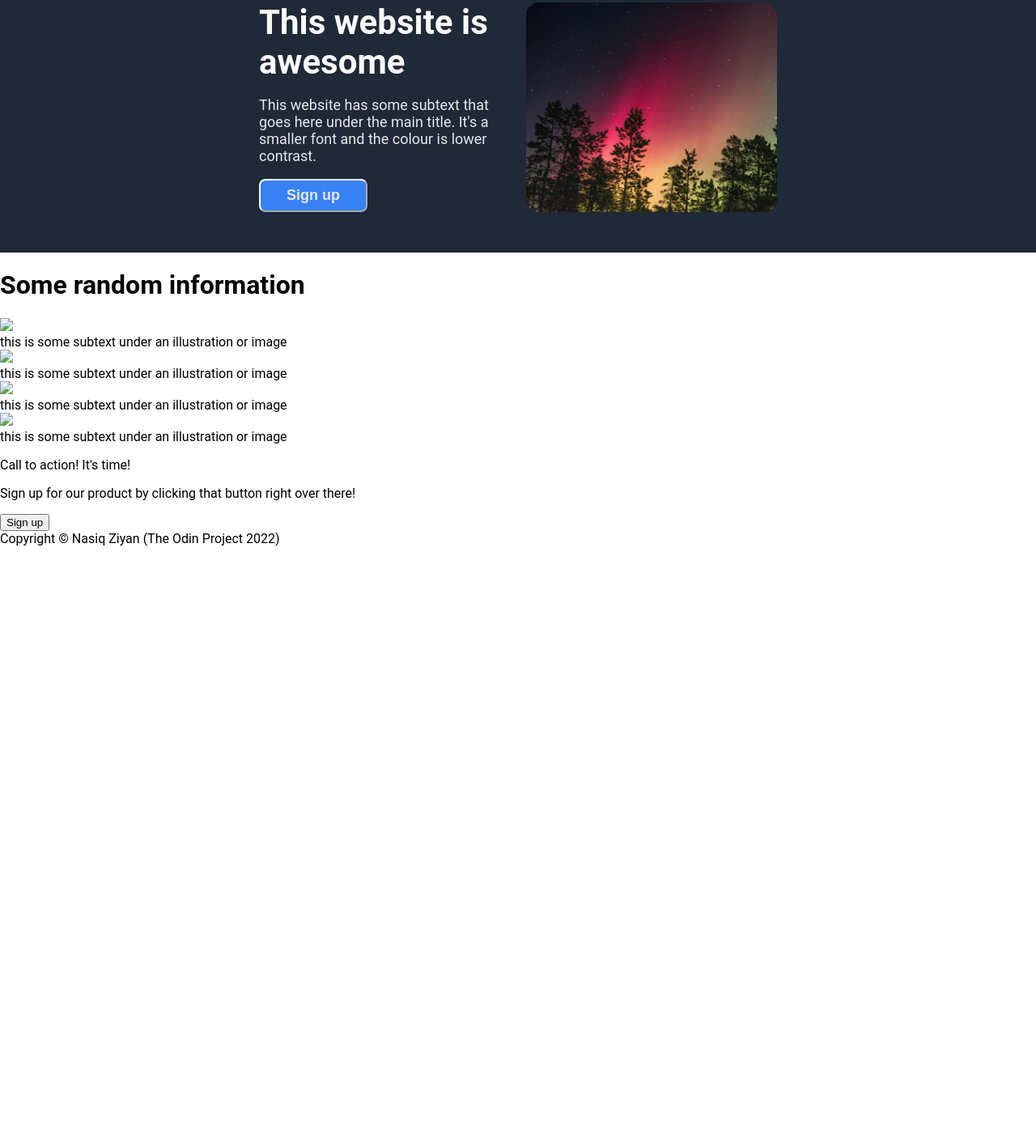
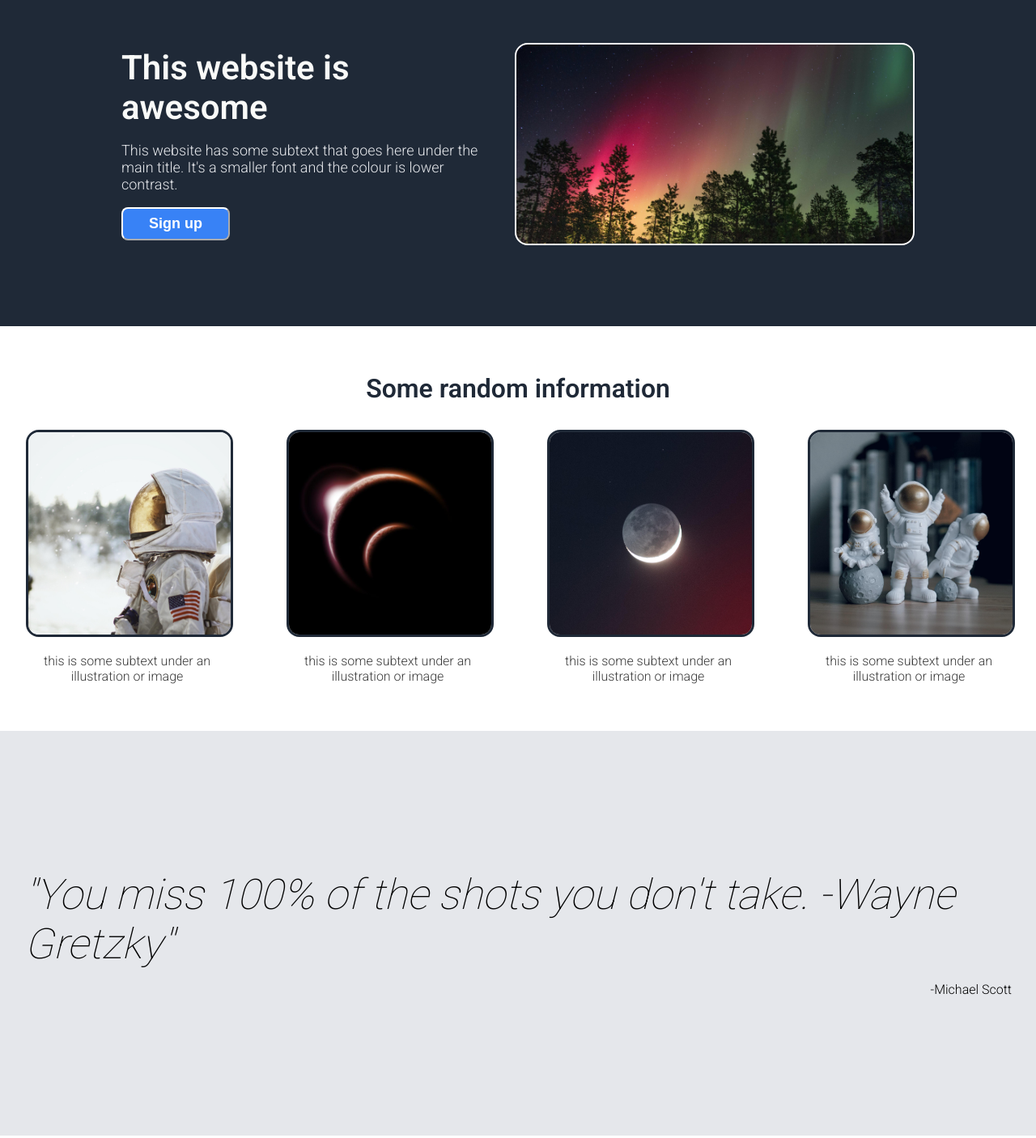
Before and after one commit to nasiqziyan/landing-page, a plain HTML site: page index.html in a window 1280 px wide. Shown: the part 107-1513 px from the top of the page at 81% size. Before the commit the page ends 800 px from the top, so only its background shows below. Drawn offline with Linux system fonts and the light colour scheme.

Commit message:
Create section section and add google fonts for roboto

```diff
--- a/index.html
+++ b/index.html
@@ -5,6 +5,7 @@
         <meta http-equiv="X-UA-Compatible" content="IE=edge">
         <meta name="viewport" content="width=device-width, initial-scale=1.0">
         <link rel="stylesheet" href="styles.css">
+        <link href="https://fonts.googleapis.com/css2?family=Roboto:wght@100;300;600&display=swap" rel="stylesheet">
         <title>Landing Page</title>
     </head>
     <body>
@@ -33,30 +34,37 @@
 
                     <div class="hero-right"></div>
                 </div>
-
-
-                <!-- <div class="image"><img src="./images/logo.jpg" alt="Image Placeholder" ></div> -->
             </div>
 
-            <div class="random-info">
-                <h1>Some random information</h1>
+            <div class="second-section">
+                <div class="box-2">
+                    <div class="title-2">Some random information</div>
+
                     <div class="card-container">
                         <div class="card">
-                        <img src=".images/image-1.png">
+                            <img src="./images/card-img-1.jpg">
                             <div class="text">this is some subtext under an illustration or image</div>
                         </div>
                         <div class="card">
-                        <img src=".images/image-2.png">
+                            <img src="./images/card-img-2.jpg">
                             <div class="text">this is some subtext under an illustration or image</div>
                         </div>
                         <div class="card">
-                        <img src=".images/image-3.png">
+                            <img src="./images/card-img-3.jpg">
                             <div class="text">this is some subtext under an illustration or image</div>
                         </div>
                         <div class="card">
-                        <img src=".images/image-4.png">
+                            <img src="./images/card-img-4.jpg">
                             <div class="text">this is some subtext under an illustration or image</div>
                         </div>
+                    </div>
+                </div>
+            </div>
+
+            <div class="third-section">
+                <div class="box-3">
+                    <p><em>"You miss 100% of the shots you don't take. -Wayne Gretzky"</em></p>
+                    <p class="quote">-Michael Scott</p>
                 </div>
             </div>
 
--- a/styles.css
+++ b/styles.css
@@ -55,7 +55,7 @@ a {
 
 .hero{
     display: flex;
-    min-height: 350px;
+    min-height: 450px;
     /* border:1px solid red;  */
     background-color: #1F2937;
 }
@@ -65,9 +65,9 @@ a {
     display: flex;
     /* border:1px solid blue;  */
     flex-grow: 1;
-    margin: 50px 320px;
+    margin: 100px 150px;
     min-width: 400px;
-    gap: 20px;
+    gap: 40px;
 
 }
 
@@ -76,7 +76,7 @@ a {
 .hero-right{
   /* border:1px solid yellow; */
   flex-grow: 1;
-  flex-shrink: 1;
+
   flex-basis: 50%;
   align-items: center;
 }
@@ -90,6 +90,7 @@ a {
 
 .hero-left {
     align-self: center;
+    flex-shrink: 1;
 }
 
 .hero-right {
@@ -97,16 +98,88 @@ a {
     background-size: cover;
     background-repeat: no-repeat;
     border-radius: 16px;
+    flex-shrink: 0;
+    border: 2px solid white;
 
 
 }
 
 .hero-left button {
     background-color: #3882F6;
-    color: #E5E7EB;
+    color: white;
     font-size: 18px;
     font-weight: 700;
     padding: 8px 32px;
     border-radius: 8px;
     border-color: white;
 }
+
+
+.second-section {
+    display: flex;
+    min-height: 500px;
+    flex-direction: column;
+    justify-content: center;
+}
+
+.box-2 {
+    text-align: center;
+}
+
+.card-container {
+    display: flex;
+    justify-content: center;
+    gap: 72px;
+}
+
+.card-container .card {
+    max-width: 250px;
+}
+
+.title-2 {
+    margin-bottom: 32px;
+    font-size: 32px;
+    font-weight: bold;
+    color: #1F2937;
+  }
+
+img {
+    width: 250px;
+    height: 250px;
+    border: 3px solid #1F2937 ;
+    border-radius: 16px;
+
+}
+
+.text {
+    margin-top: 16px;
+    color: rgb(58, 58, 58);
+}
+
+.third-section {
+    display: flex;
+    min-height: 500px;
+    flex-direction: column;
+    justify-content: center;
+    /* border: 1px solid red; */
+    background-color: #E5E7EB;
+}
+
+.box-3 {
+    /* border: 1px solid blue; */
+    /* margin: 0 250px; */
+    padding: 30px;
+    align-self: center
+}
+
+.box-3 em {
+    font-size: 52px;
+    font-weight: 100;
+    /* color: rgb(31, 41, 55, 0.6); */
+}
+
+.box-3 .quote {
+    text-align: end;
+    font-family: inherit;
+
+}
```
Also changed, not shown: images/card-img-1.jpg (added), images/card-img-2.jpg (added), images/card-img-3.jpg (added), images/card-img-4.jpg (added). Lines whose indentation alone changed are shown as unchanged.
